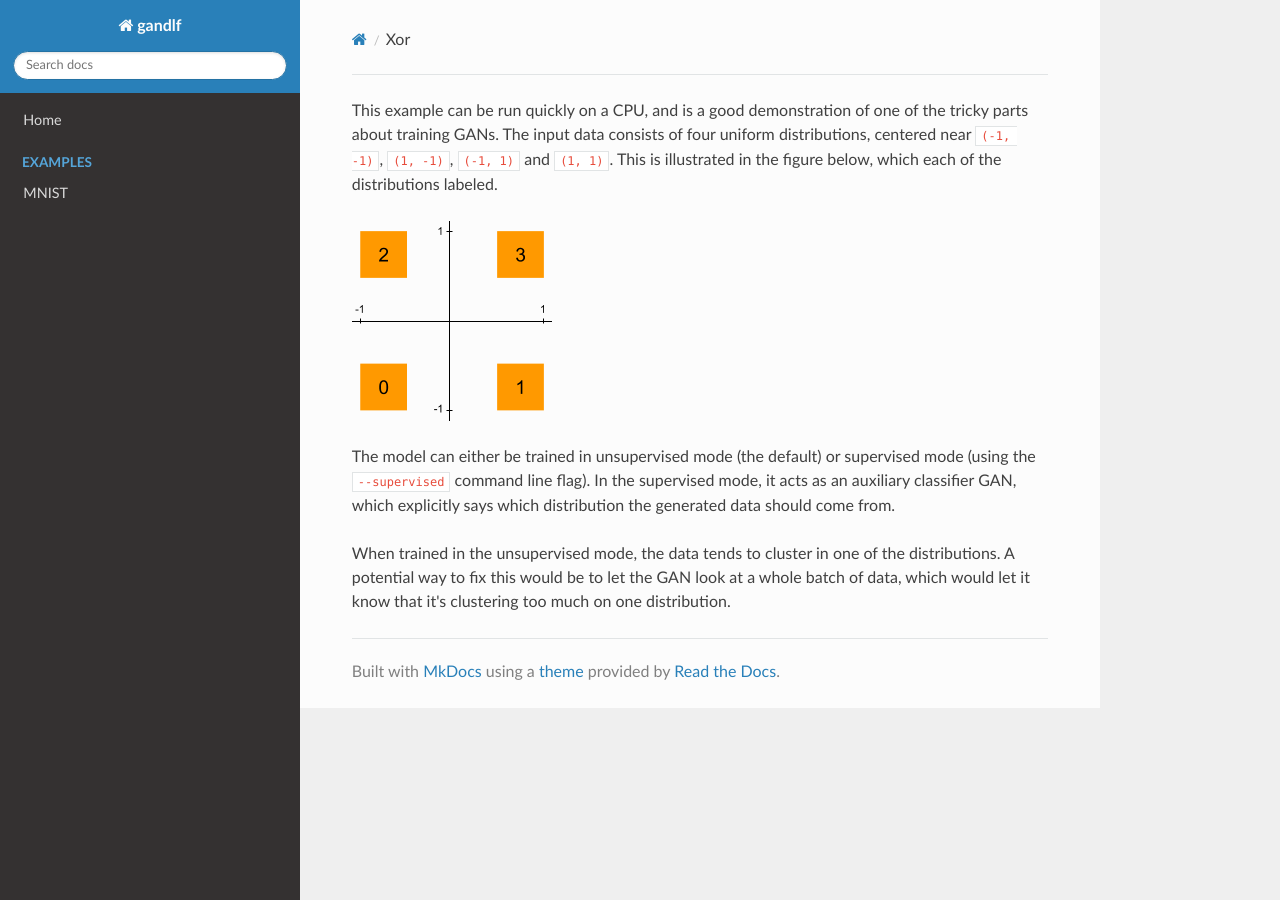
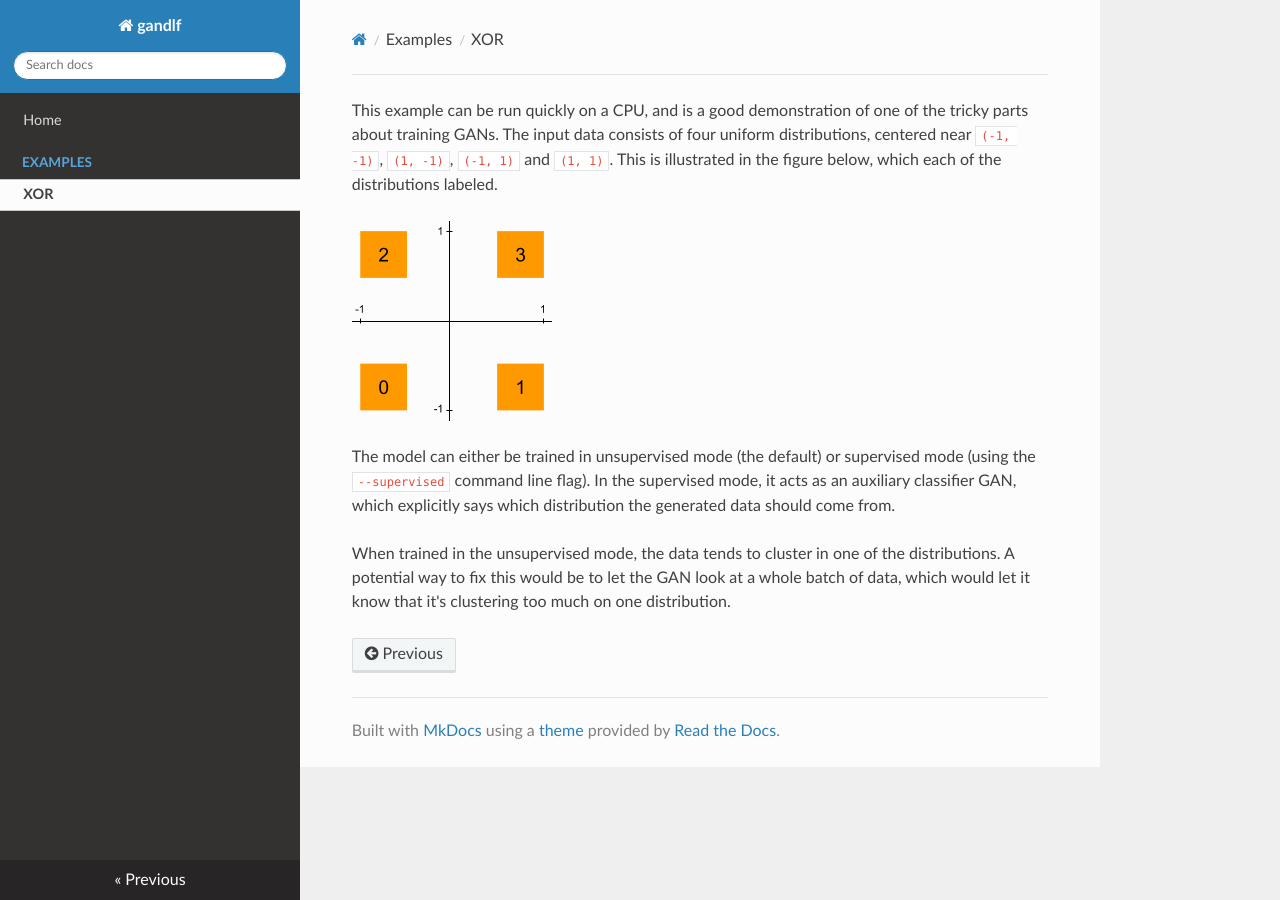
Before and after one commit to codekansas/gandlf, an MkDocs documentation site: the page built from docs/examples/xor.md, in a window 1280 px wide. Built offline with MkDocs 1.6.1, drawn with Linux system fonts in a browser that asks for light colours; nearby versions of some CDN libraries; old or Windows-style settings are respelled for this version of MkDocs.

Commit message:
updated XOR example documentation

```diff
--- a/mkdocs.yml
+++ b/mkdocs.yml
@@ -4,4 +4,5 @@ theme: readthedocs
 pages:
 - Home: index.md
 - Examples:
-  - MNIST: examples/mnist.md
+  - XOR: examples/xor.md
+#   - MNIST: examples/mnist.md
```
